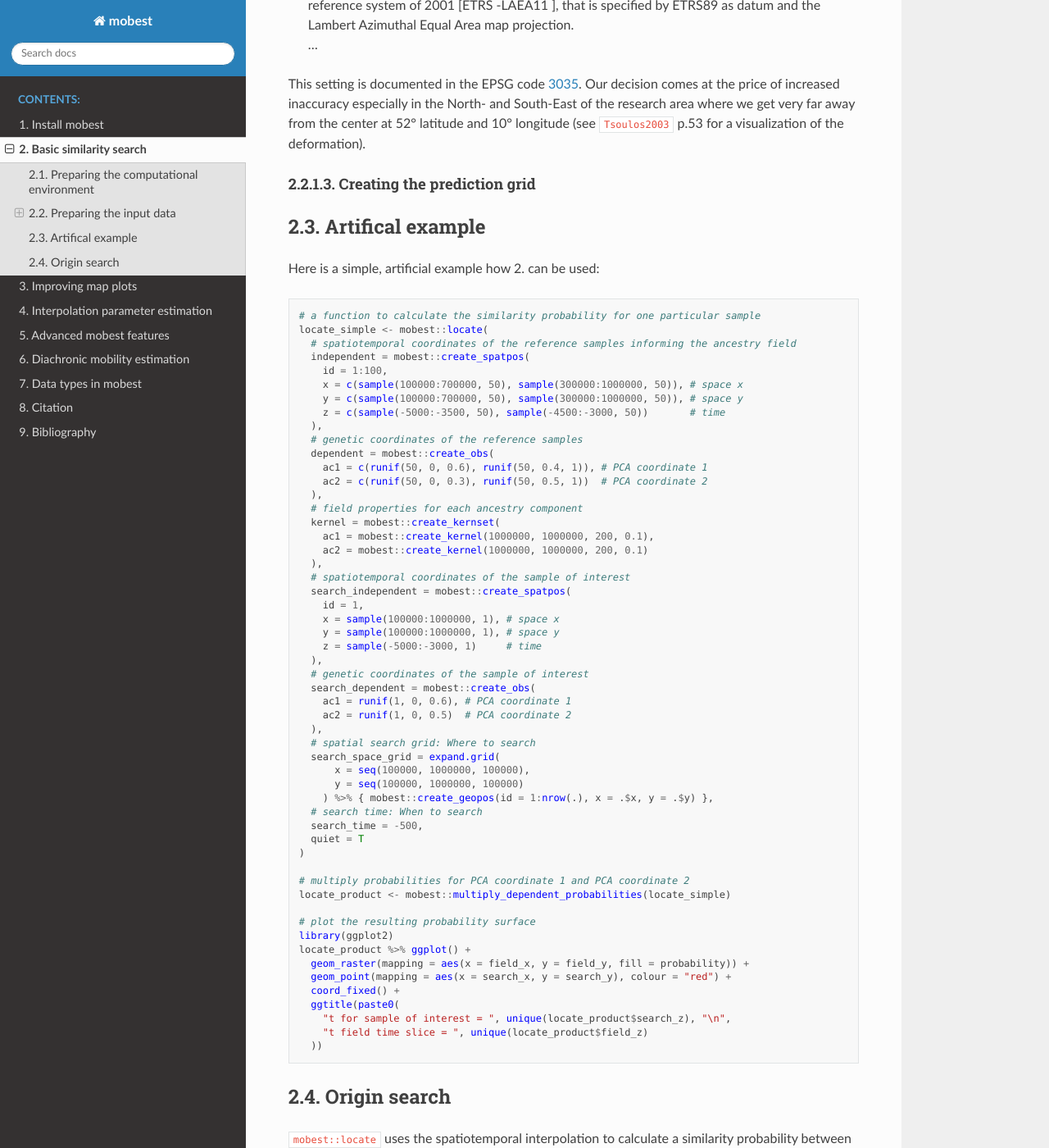
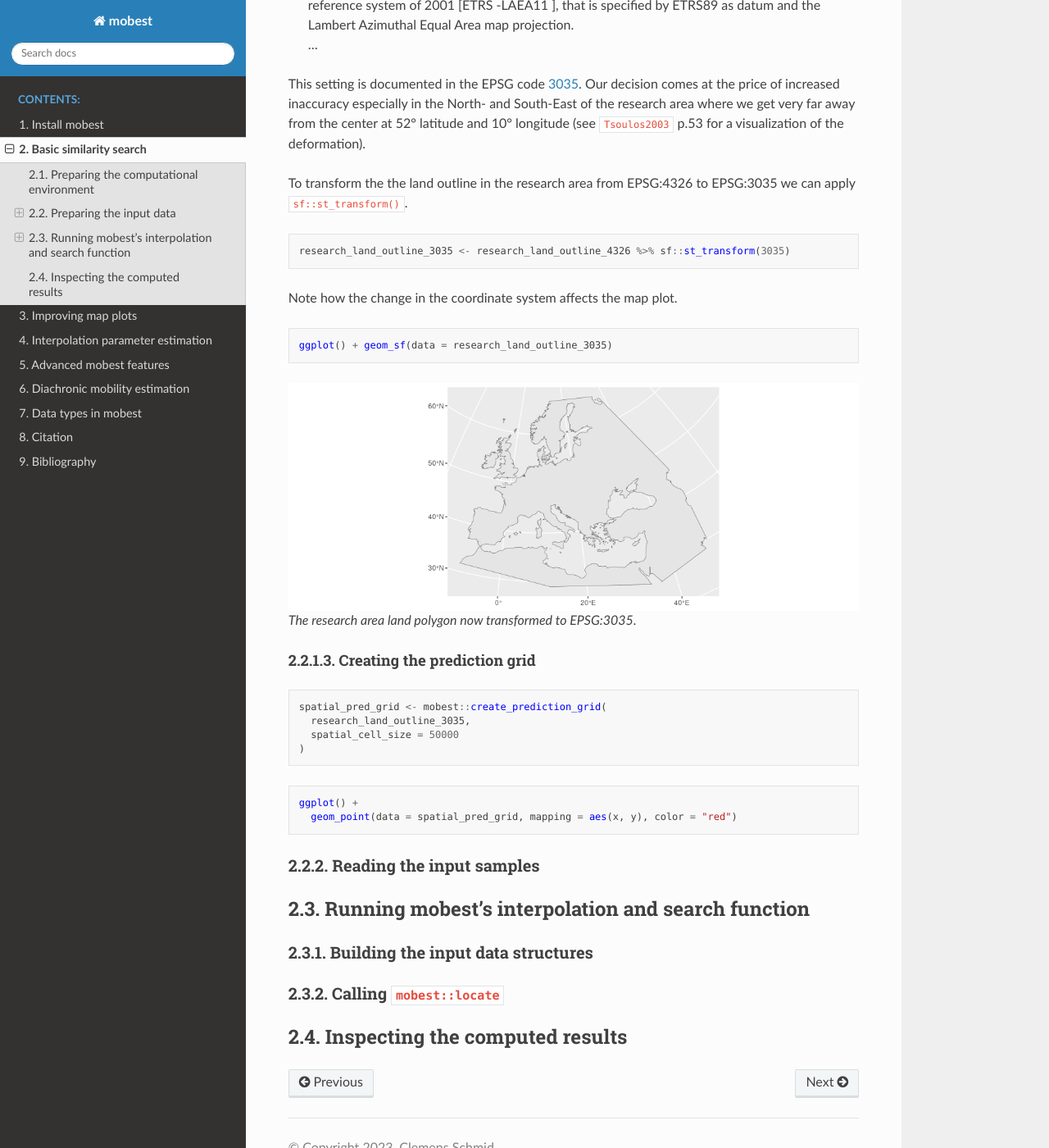
Before and after one commit to nevrome/mobest, a Sphinx documentation site: the page built from docs/basic.md, in a window 1280 px wide and 1400 px high, scrolled down 3513 px. Shown: the whole window at 82% size. Built offline with Sphinx 7.4.7 and the Read the Docs theme 2.0.0, drawn with Linux system fonts in a browser that asks for light colours; cross-references to code outside the pages are shown as plain code; some of the changed text lies outside the part shown.

````diff
--- a/docs/basic.md
+++ b/docs/basic.md
@@ -101,9 +101,47 @@ We decided to follow the recommendation of {cite:p}`Annoni2003`.
 
 This setting is documented in the EPSG code [3035](https://epsg.io/3035). Our decision comes at the price of increased inaccuracy especially in the North- and South-East of the research area where we get very far away from the center at 52° latitude and 10° longitude (see {cite:p}`Tsoulos2003` p.53 for a visualization of the deformation).
 
+To transform the the land outline in the research area from EPSG:4326 to EPSG:3035 we can apply `sf::st_transform()`.
 
+```r
+research_land_outline_3035 <- research_land_outline_4326 %>% sf::st_transform(3035)
+```
+
+Note how the change in the coordinate system affects the map plot.
+
+```r
+ggplot() + geom_sf(data = research_land_outline_3035)
+```
+
+```{figure} img/basic/research_area_land_outline_3035.png
+The research area land polygon now transformed to EPSG:3035.
+```
 
 #### Creating the prediction grid
+
+```r
+spatial_pred_grid <- mobest::create_prediction_grid(
+  research_land_outline_3035,
+  spatial_cell_size = 50000
+)
+```
+
+```r
+ggplot() +
+  geom_point(data = spatial_pred_grid, mapping = aes(x, y), color = "red")
+```
+
+### Reading the input samples
+
+## Running mobest's interpolation and search function
+
+### Building the input data structures
+
+### Calling `mobest::locate`
+
+## Inspecting the computed results
+
+<!--
 
 ## Artifical example
 
@@ -193,3 +231,5 @@ The spatiotemporal probability grids `locate` returns are calculated are per anc
 ```r
 mobest::multiply_dependent_probabilities(locate_simple)
 ```
+
+-->
````
Also changed, not shown: docs/img/basic/research_area_land_outline_3035.png (added).
